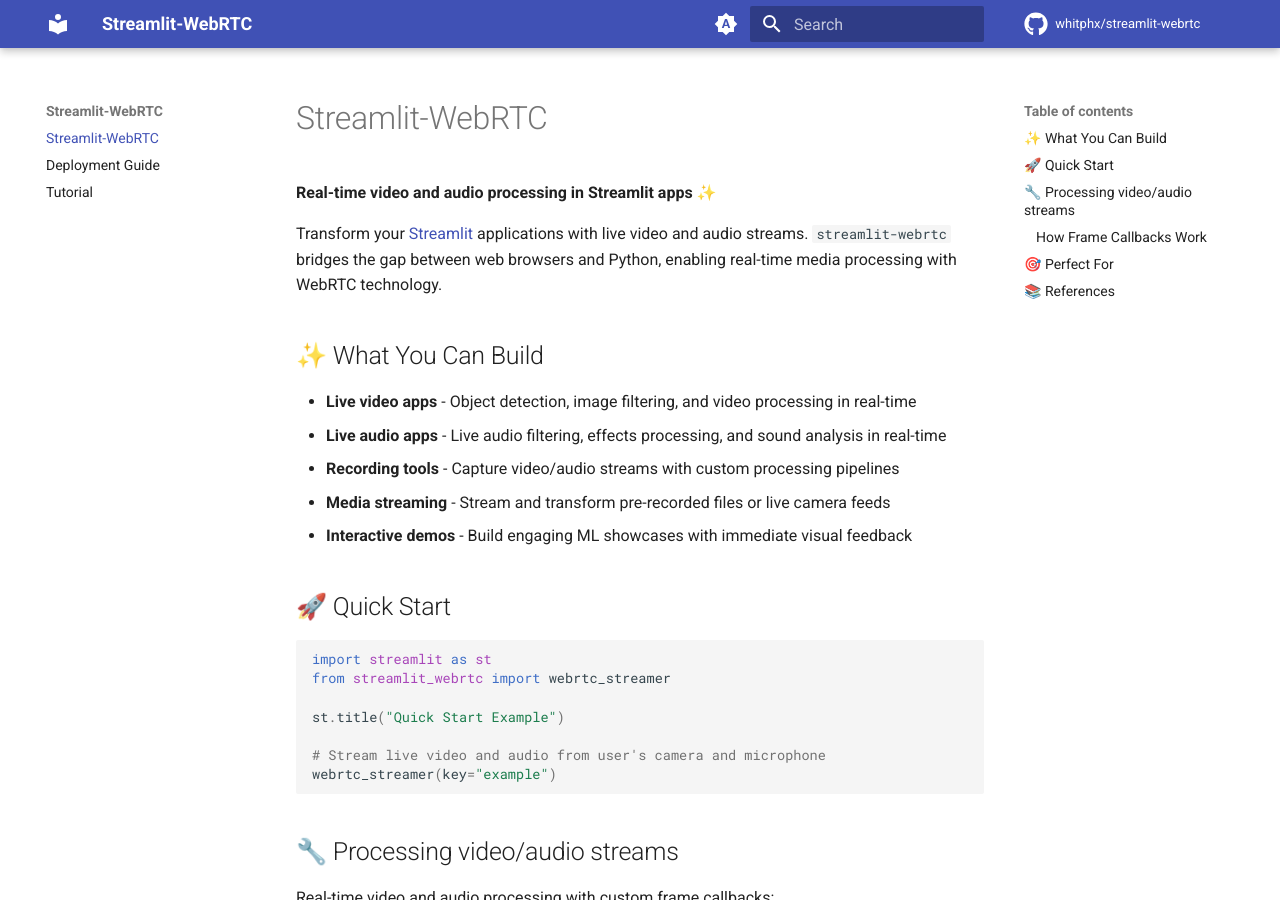
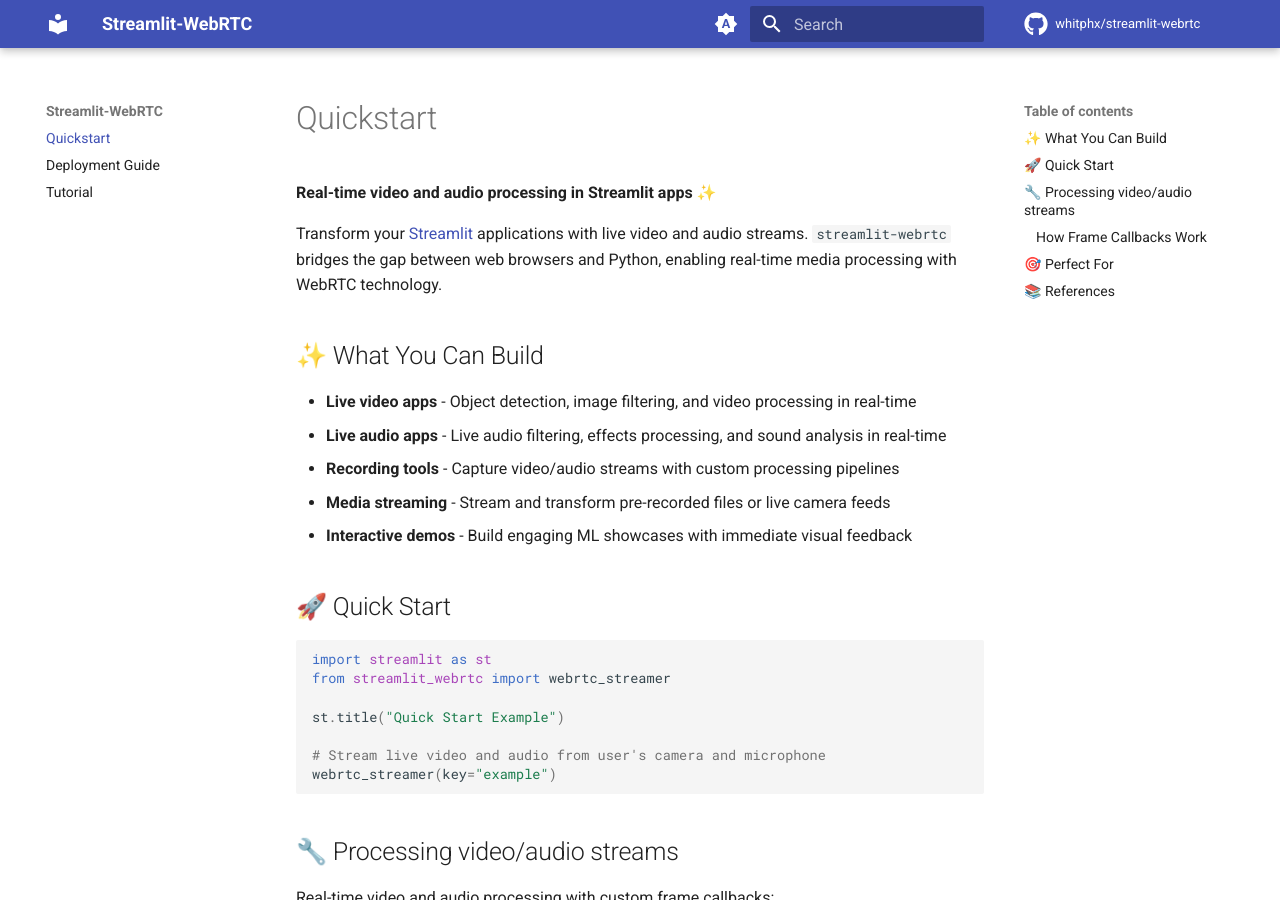
Before and after one commit to whitphx/streamlit-webrtc, an MkDocs documentation site: the page built from docs/index.md, in a window 1280 px wide and 900 px high. Built offline with MkDocs 1.6.1 and Material for MkDocs 9.7.7, drawn with Linux system fonts in a browser that asks for light colours; comment, search, counter and statistics services are not loaded.

Commit message:
Add title to index.md

```diff
--- a/docs/index.md
+++ b/docs/index.md
@@ -1,4 +1,4 @@
-# Streamlit-WebRTC
+# Quickstart
 
 **Real-time video and audio processing in Streamlit apps** ✨
 
```
